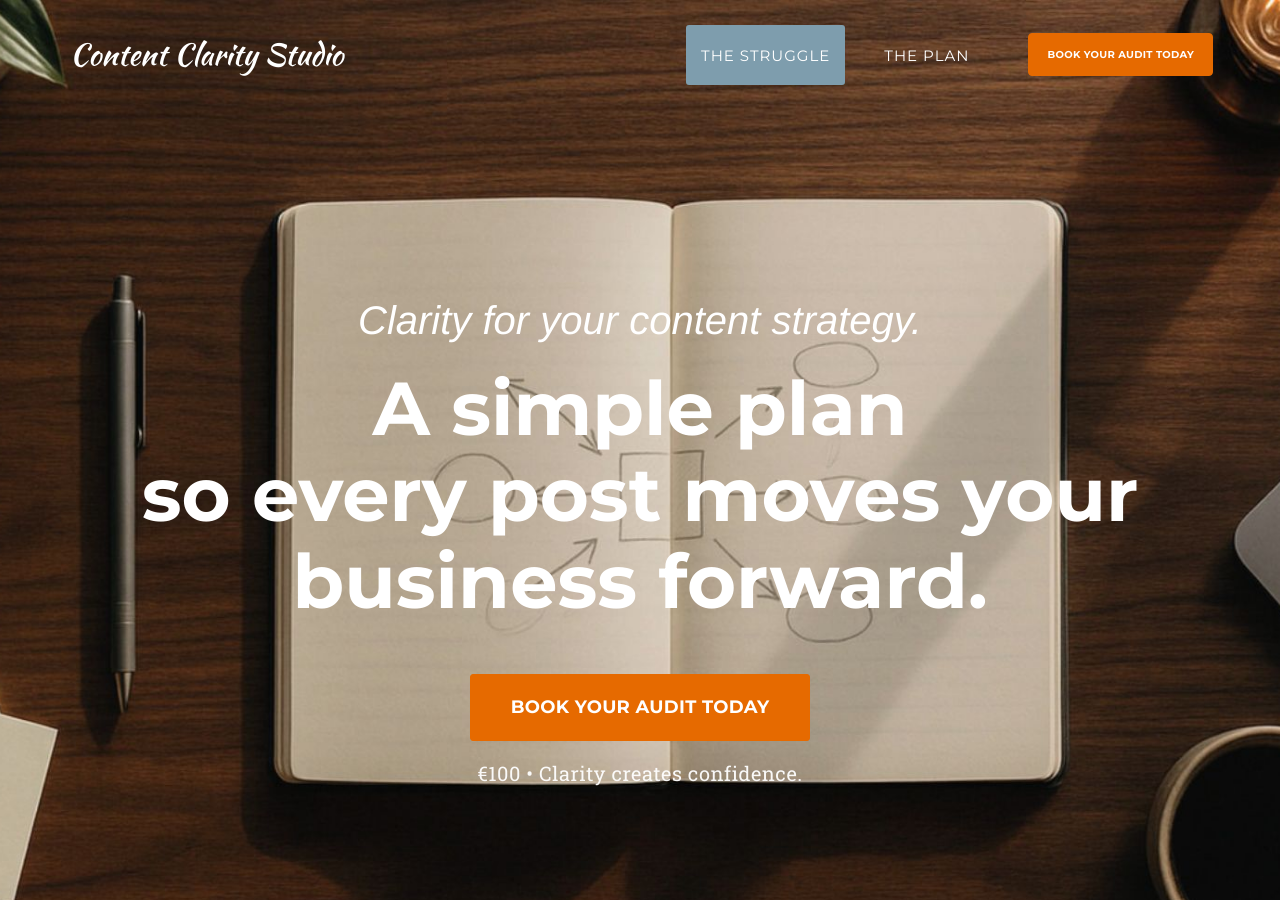
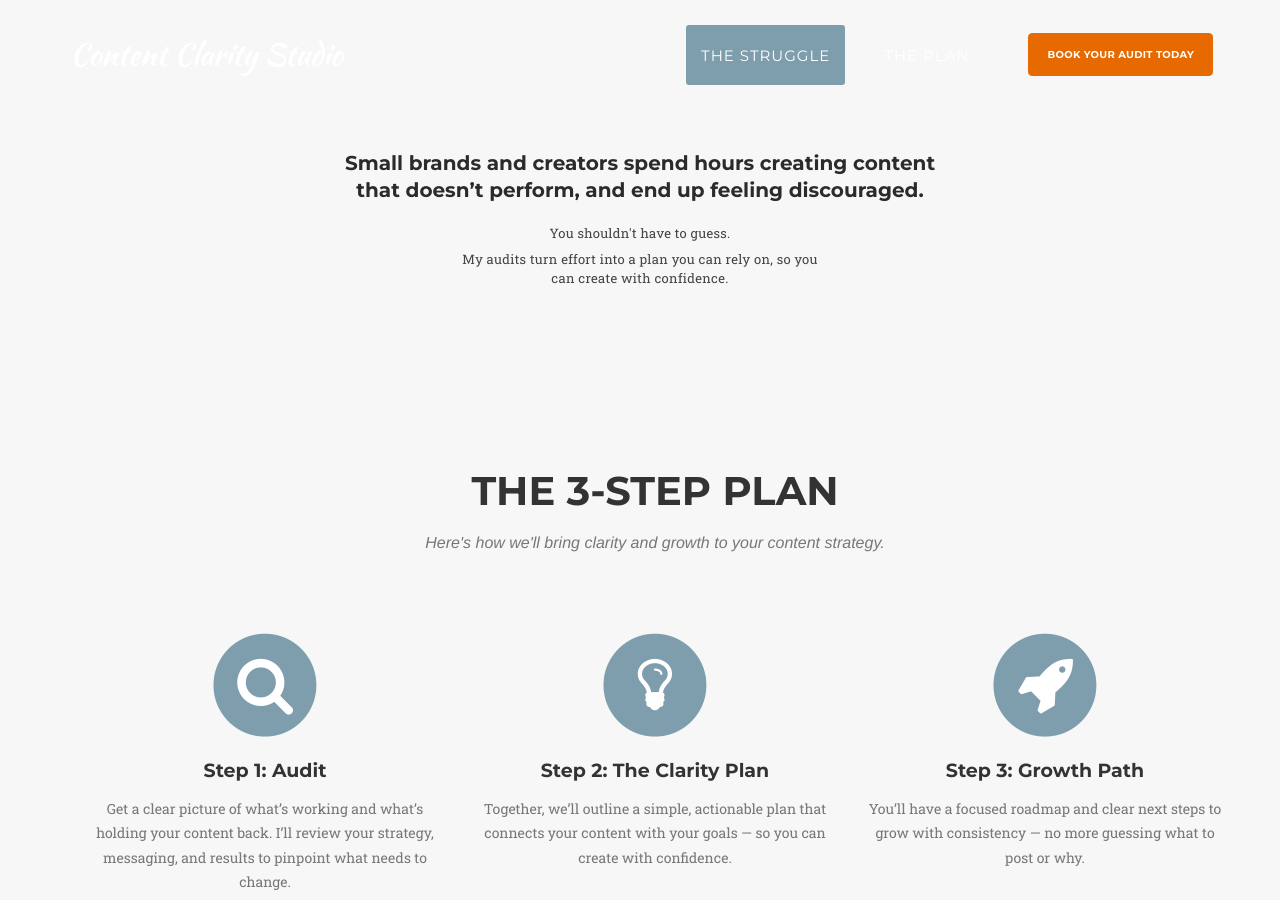
Before and after one commit to ContentClarityStudio/contentclaritystudio.github.io, a Jekyll site: the page built from index.html, in a window 1280 px wide and 900 px high. Built offline with Jekyll 4.4.1, drawn with Linux system fonts in a browser that asks for light colours; some web fonts are replaced.

Commit message:
Update header.html

```diff
--- a/_includes/header.html
+++ b/_includes/header.html
@@ -1,9 +1,9 @@
 <!-- Navigation -->
-<nav class="navbar navbar-default navbar-fixed-top">
+<nav class="navbar navbar-default navbar-fixed-top" role="navigation">
   <div class="container">
     <!-- Brand + hamburger -->
     <div class="navbar-header page-scroll">
-      <button type="button" class="navbar-toggle" data-toggle="collapse" data-target="#bs-example-navbar-collapse-1">
+      <button type="button" class="navbar-toggle" data-toggle="collapse" data-target="#bs-example-navbar-collapse-1" aria-label="Toggle navigation">
         <span class="sr-only">Toggle navigation</span>
         <span class="icon-bar"></span>
         <span class="icon-bar"></span>
@@ -17,11 +17,14 @@
       <ul class="nav navbar-nav navbar-right">
         <li><a class="page-scroll" href="#problem">The Struggle</a></li>
         <li><a class="page-scroll" href="#plan">The Plan</a></li>
-        <li>
-        <a href="#contact" class="page-scroll btn btn-primary btn-cta">
-          Book your audit today
-        </a>
+
+        <!-- CTA lives inside the same <ul>; class used for spacing/alignment -->
+        <li class="nav-cta">
+          <a href="#contact" class="page-scroll btn btn-primary btn-cta">
+            Book your audit today
+          </a>
         </li>
+
         <!--
         <li><a class="page-scroll" href="#portfolio">Portfolio</a></li>
         <li><a class="page-scroll" href="#about">About</a></li>
@@ -31,21 +34,4 @@
     </div>
   </div>
 </nav>
-
-<!-- Header -->
-<header>
-  <div class="container">
-    <div class="intro-text">
-      <div class="intro-lead-in">Clarity for your content strategy.</div>
-      <div class="intro-heading" style="text-transform:none; line-height:1.15; max-width:28ch;">
-        A simple plan<br>
-        so every post moves your business forward.
-      </div>
-
-      <a href="#contact" class="page-scroll btn btn-xl btn-primary btn-cta">
-        Book your audit today
-      </a>
-      <p class="hero-subtext">€100 • Clarity creates confidence.</p>
-    </div>
-  </div>
-</header>
+<!-- /Navigation -->
```
